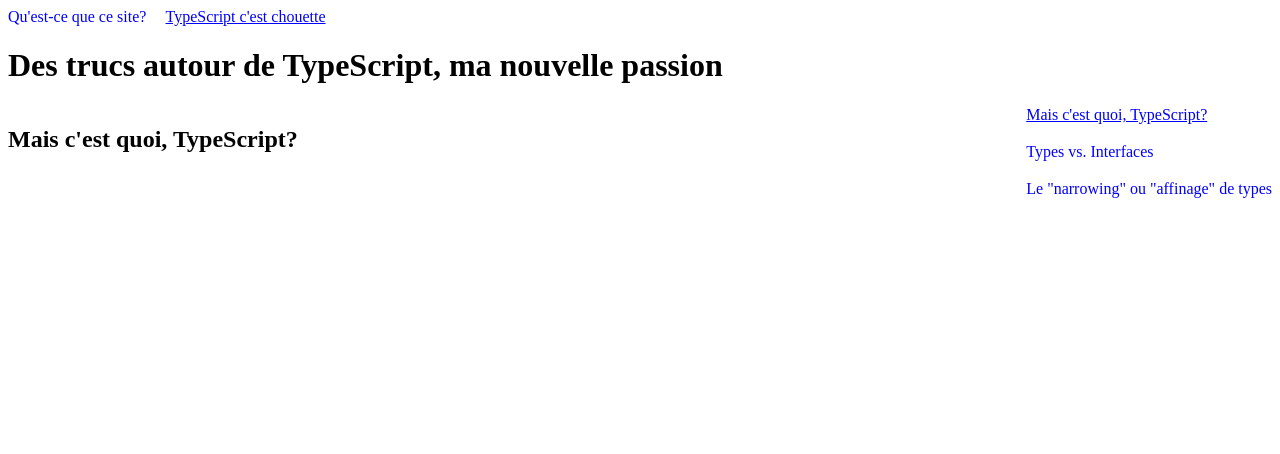
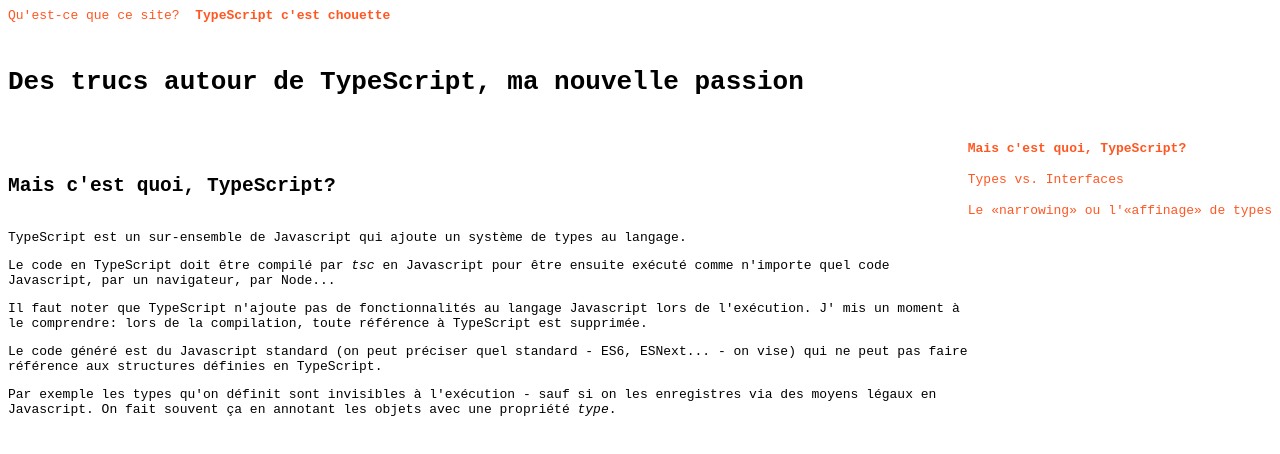
Before and after one commit to djfm/djfm.github.io, a React app: page /typescript in a window 1280 px wide. Shown: the top 454 px of the page. Built offline with nearby package versions, Linux system fonts and the light colour scheme; the HTML template or start-up script is replaced by a standard one.

Commit message:
a bit of text

```diff
--- a/src/client/Components/App.tsx
+++ b/src/client/Components/App.tsx
@@ -9,12 +9,13 @@
 import MiscTypeScript from './MiscTypeScript';
 
 import {
+  AppRoot,
   HUList,
   NLink,
 } from './Styled';
 
 const App: React.FC = () => (
-  <div>
+  <AppRoot>
     <div>
       <nav>
         <HUList>
@@ -31,7 +32,7 @@
       <Route exact path="/"><Home /></Route>
       <Route path="/typescript"><MiscTypeScript /></Route>
     </Switch>
-  </div>
+  </AppRoot>
 );
 
 export default App;
--- a/src/client/Components/Home.tsx
+++ b/src/client/Components/Home.tsx
@@ -1,8 +1,12 @@
 import React from 'react';
+
+import {
+  H1,
+} from './Styled';
 
 const Home: React.FC = () => (
   <main>
-    <h1>Qu&apos;est-ce que ce site?</h1>
+    <H1>Qu&apos;est-ce que ce site?</H1>
   </main>
 );
 
--- a/src/client/Components/MiscTypeScript.tsx
+++ b/src/client/Components/MiscTypeScript.tsx
@@ -10,6 +10,7 @@
   VUList,
   NLink,
   TwoColumnsRM,
+  H1,
 } from './Styled';
 
 const buildURL = (base: string, additionalSegment: string): string => {
@@ -27,13 +28,13 @@
   const tviTitle = 'Types vs. Interfaces';
 
   const typeNarrowing = 'type-narrowing';
-  const tnTitle = 'Le "narrowing" ou "affinage" de types';
+  const tnTitle = 'Le «narrowing» ou l\'«affinage» de types';
 
   const defaultTitle = "Mais c'est quoi, TypeScript?";
 
   return (
     <main>
-      <h1>Des trucs autour de TypeScript, ma nouvelle passion</h1>
+      <H1>Des trucs autour de TypeScript, ma nouvelle passion</H1>
       <TwoColumnsRM>
         <nav>
           <VUList>
@@ -59,19 +60,60 @@
         <Switch>
           <Route path={`${path}/${typesVsInterfaces}`}>
             <section>
-              <h1>{tviTitle}</h1>
+              <H1>{tviTitle}</H1>
+              <p>
+                En fait, c&apos;est à peu de choses près la même chose.
+              </p>
+              <p>
+                La différence principale vient de la façon dont on peut les
+                combiner :
+                <ul>
+                  <li>
+                    une interface peut étendre une autre interface
+                  </li>
+                  <li>
+                    les types peuvent être combinés par union (<i>|</i>) ou par
+                    intersection (<i>&</i>)
+                  </li>
+                </ul>
+              </p>
             </section>
           </Route>
 
           <Route path={`${path}/${typeNarrowing}`}>
             <section>
-              <h1>{tnTitle}</h1>
+              <H1>{tnTitle}</H1>
             </section>
           </Route>
 
           <Route path={`${path}`}>
             <section>
-              <h1>{defaultTitle}</h1>
+              <H1>{defaultTitle}</H1>
+              <p>
+                TypeScript est un sur-ensemble de Javascript qui
+                ajoute un système de types au langage.
+              </p>
+              <p>
+                Le code en TypeScript doit être compilé par <i>tsc</i> en Javascript
+                pour être ensuite exécuté comme n&apos;importe quel code Javascript,
+                par un navigateur, par Node...
+              </p>
+              <p>
+                Il faut noter que TypeScript n&apos;ajoute pas de fonctionnalités au
+                langage Javascript lors de l&apos;exécution. J&apos; mis un moment à le
+                comprendre: lors de la compilation, toute référence à TypeScript est
+                supprimée.
+              </p>
+              <p>
+                Le code généré est du
+                Javascript standard (on peut préciser quel standard - ES6, ESNext... - on vise)
+                qui ne peut pas faire référence aux structures définies en TypeScript.
+              </p>
+              <p>
+                Par exemple les types qu&apos;on définit sont invisibles à l&apos;exécution - sauf
+                si on les enregistres via des moyens légaux en Javascript. On fait souvent ça en
+                annotant les objets avec une propriété <i>type</i>.
+              </p>
             </section>
           </Route>
         </Switch>
--- a/src/client/Components/Styled.ts
+++ b/src/client/Components/Styled.ts
@@ -2,14 +2,20 @@
 
 import styled from 'styled-components';
 
+const linkColor = '#ff5722';
+
+export const AppRoot = styled.div`
+  font-family: monospace;
+`;
+
 export const NLink = styled(NavLink)`
   text-decoration: none;
-  color: blue;
+  color: ${linkColor};
   &:visited {
-    color: blue;
+    color: ${linkColor};
   }
   &.active {
-    text-decoration: underline;
+    font-weight: bold;
   }
 `;
 
@@ -45,3 +51,8 @@
     }
   }
 `;
+
+export const H1 = styled.h1`
+  margin-top: 1.7em;
+  margin-bottom: 1.7em;
+`;
```
Also changed, not shown: .eslintrc.json, 7 other files (tests, documents, lock files or other folders).
